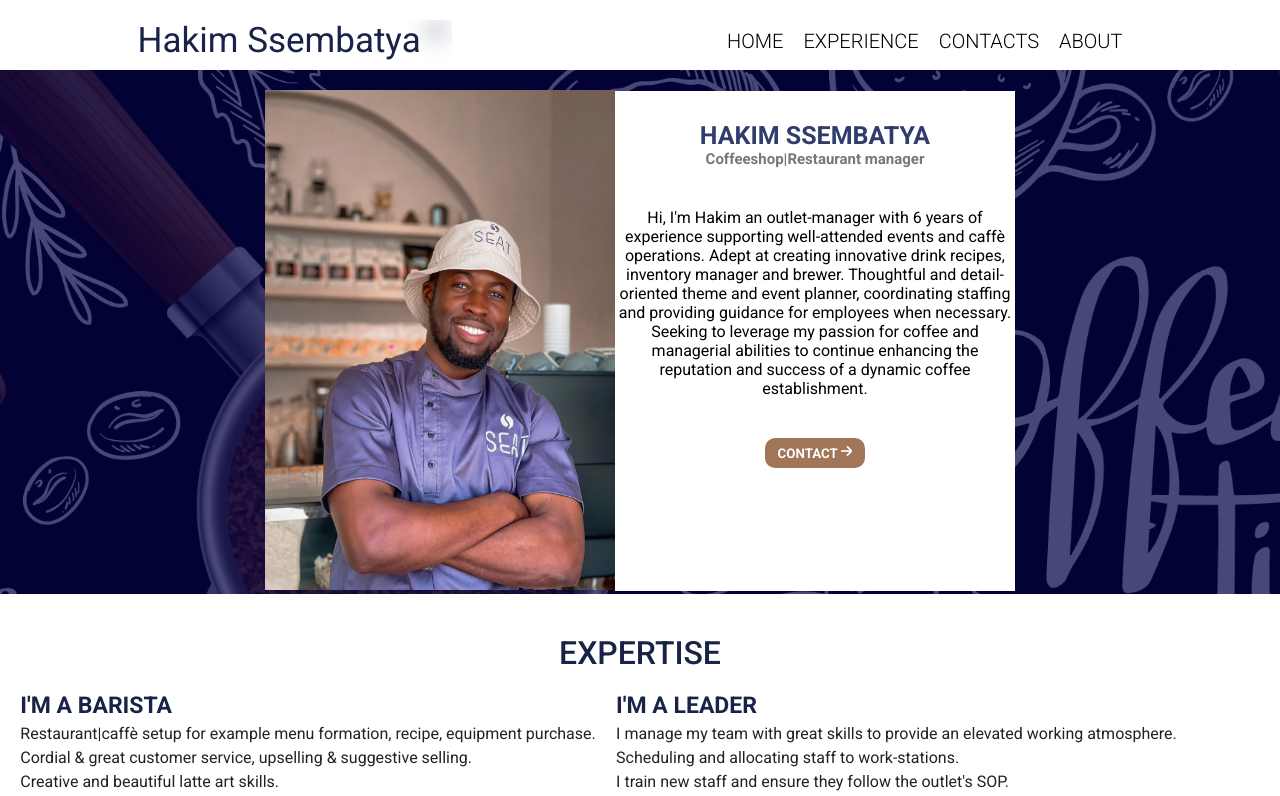
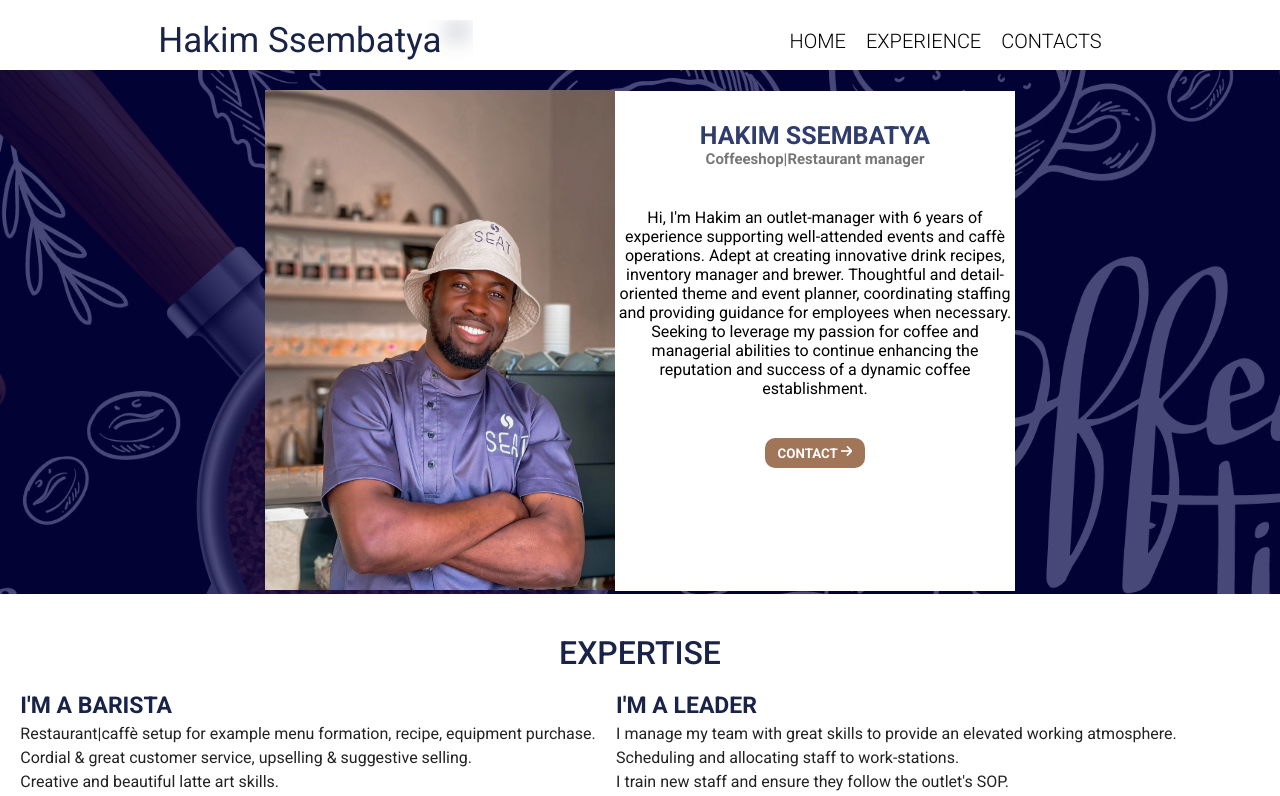
Before and after one commit to BrianKayy/hkbarista, a React (Create React App) app: page / in a window 1280 px wide. Shown: the top 796 px of the page. Built offline with nearby package versions, Linux system fonts and the light colour scheme.

Commit message:
abount anchor removed

```diff
--- a/src/navBar.js
+++ b/src/navBar.js
@@ -19,7 +19,6 @@ const NavBar = () => {
     <Link to='/'>HOME</Link>
     <Link to='/Experience'>EXPERIENCE</Link>
     <Link to='/Contacts'>CONTACTS</Link>
-    <Link to='/Gallery'>ABOUT</Link>
     </div>
   </div>
 
```
